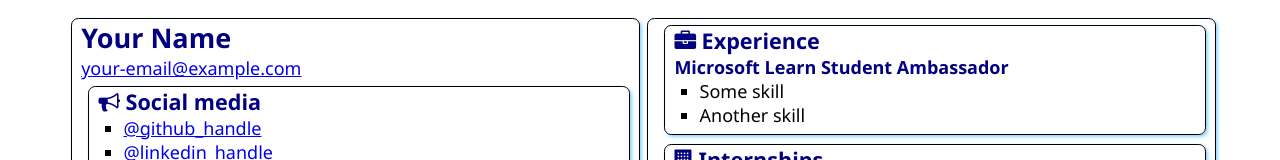
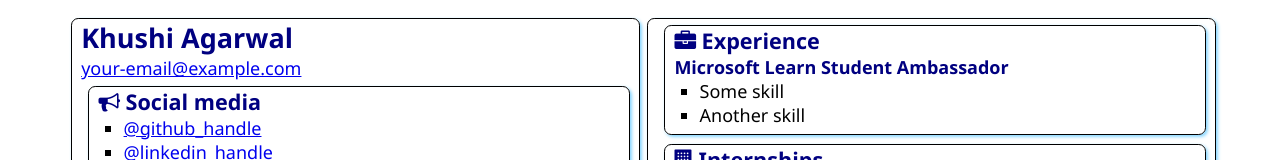
Before and after one commit to curriee11/SATechnicalOnboarding, a plain HTML site: page src/index.html in a window 1280 px wide. Shown: the top 160 px of the page. Drawn offline with Linux system fonts and the light colour scheme.

Commit message:
Update index.html
Added my Name

```diff
--- a/src/index.html
+++ b/src/index.html
@@ -12,7 +12,7 @@
 <body>
     <main>
         <article class="box">
-            <h1>Your Name</h1>
+            <h1>Khushi Agarwal</h1>
             <div><a href="mailto:your.email@example.com">your-email@example.com</a></div>
 
             <section class="box">
```
